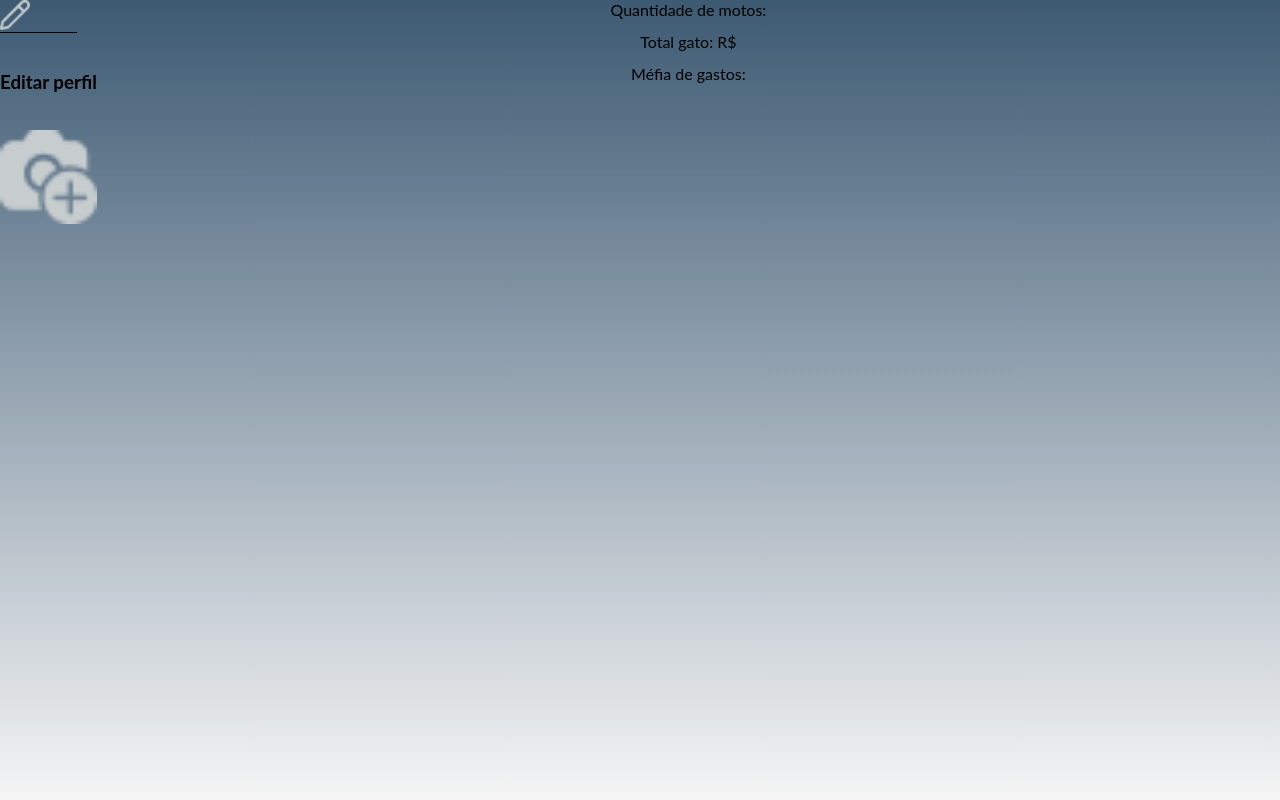
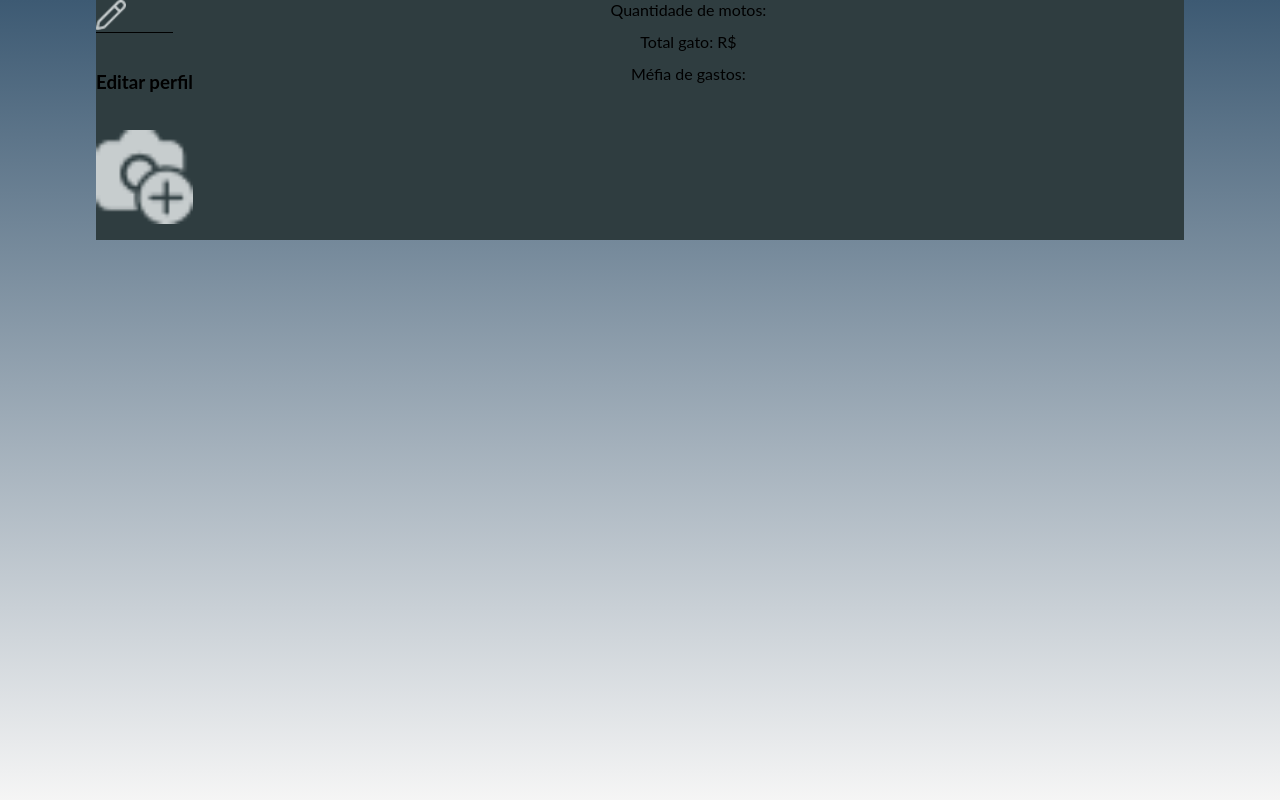
Before and after one commit to yann-sb/tech-motors, a PHP site: page /profile.html in a window 1280 px wide. Run offline with PHP 8.4, Linux system fonts and the light colour scheme.

Commit message:
profile / php update

```diff
--- a/css/profile.css
+++ b/css/profile.css
@@ -0,0 +1,10 @@
+.block_fundo{
+    width: 100%;
+    height: 100%;
+}
+
+.top_part{
+    width: 85%;
+    height: 30%;
+    background-color: #2F3D40;
+}
--- a/index.php
+++ b/index.php
@@ -51,7 +51,7 @@
                         <br><br>
                         <input type="submit" class="but full align text_align" style="margin-left:23px; height:40px; border-radius:10px" value="Acessar conta">
                         <br><br><br>
-                        <div class="but align text_align" onclick="pag_up('create_user_pg.php');"><p class="top" style="margin-top:5px">Criar conta</p></div>
+                        <div class="but align text_align" onclick="pag_up('create_user_pg.php');" style="height:40px" ><p class="top" style="margin-top:5px">Criar conta</p></div>
                     </div>
                 </form>
 
--- a/profile.html
+++ b/profile.html
@@ -18,8 +18,8 @@
 </head>
 <body>
 
-    <div class="block_fundo column">
-        <div class="top_part row">
+    <div class="block_fundo column align">
+        <div class="top_part row align">
             <div class="photo" onclick="test_button('foi');">
 
             </div>
```
Also changed, not shown: verify.php (+10 -4 lines).
